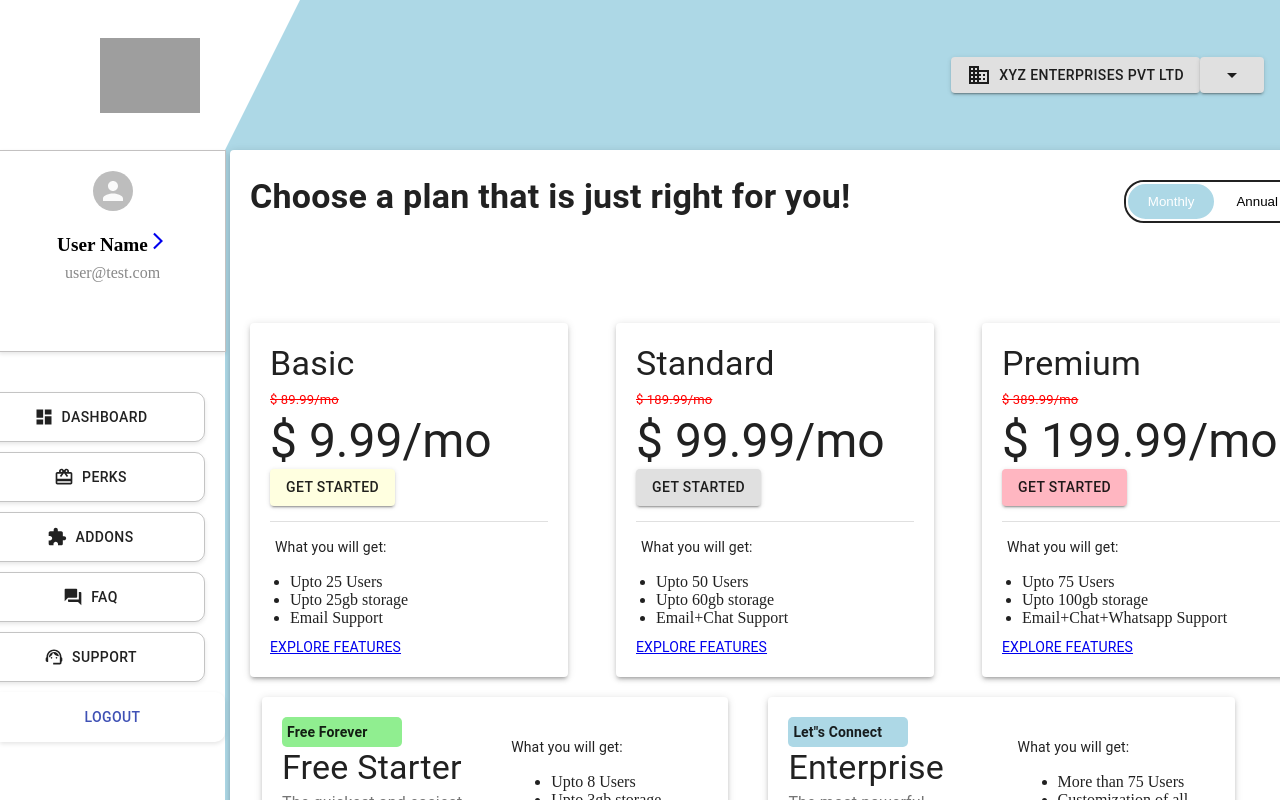
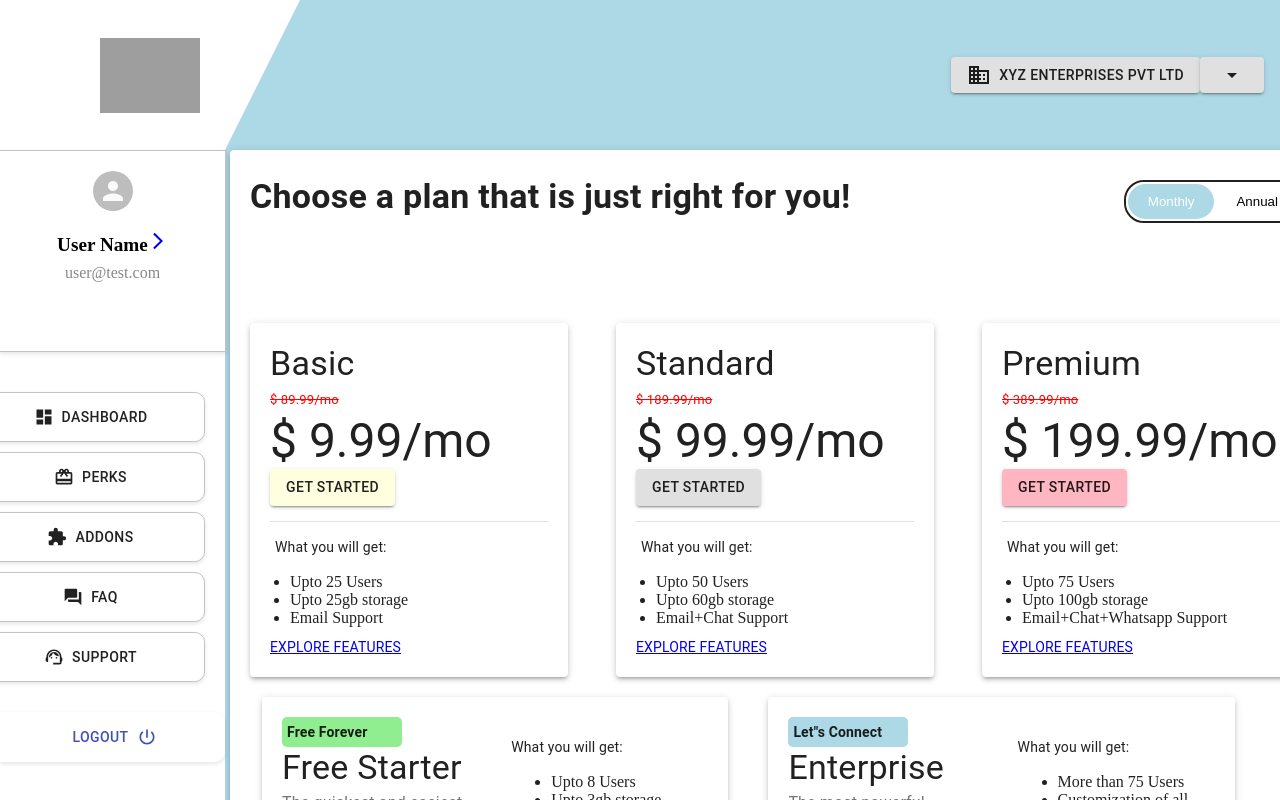
Before and after one commit to muhammedjavis/hosting, a React (Vite) app: page / in a window 1280 px wide. Shown: the top 800 px of the page. Built offline with nearby package versions, Linux system fonts and the light colour scheme; grey boxes are pictures that could not be loaded.

Commit message:
minor styling update

```diff
--- a/src/components/Navigation.jsx
+++ b/src/components/Navigation.jsx
@@ -8,6 +8,7 @@ import QuestionAnswerIcon from '@mui/icons-material/QuestionAnswer';
 import SupportAgentIcon from '@mui/icons-material/SupportAgent';
 import RedeemIcon from '@mui/icons-material/Redeem';
 import ArrowForwardIosIcon from '@mui/icons-material/ArrowForwardIos';
+import PowerSettingsNewIcon from '@mui/icons-material/PowerSettingsNew';
 
 const Navigation = () => {
   const location = useLocation();
@@ -79,10 +80,11 @@ const Navigation = () => {
             height: '50px',
             textAlign: 'left',
             borderRadius: '0 10px 10px 0',
-
+            marginTop: '20px',
             marginLeft: '0',
             boxShadow: '0 2px 4px rgba(0, 0, 0, 0.1)',
           }}
+          endIcon={<PowerSettingsNewIcon />}
         >
           Logout
         </Button>
--- a/src/components/Navigation.module.css
+++ b/src/components/Navigation.module.css
@@ -1,6 +1,6 @@
 .navigation {
   width: 225px;
-  height: 120vh;
+  height: 127vh;
   background-color: white;
   display: flex;
   flex-direction: column;
```
